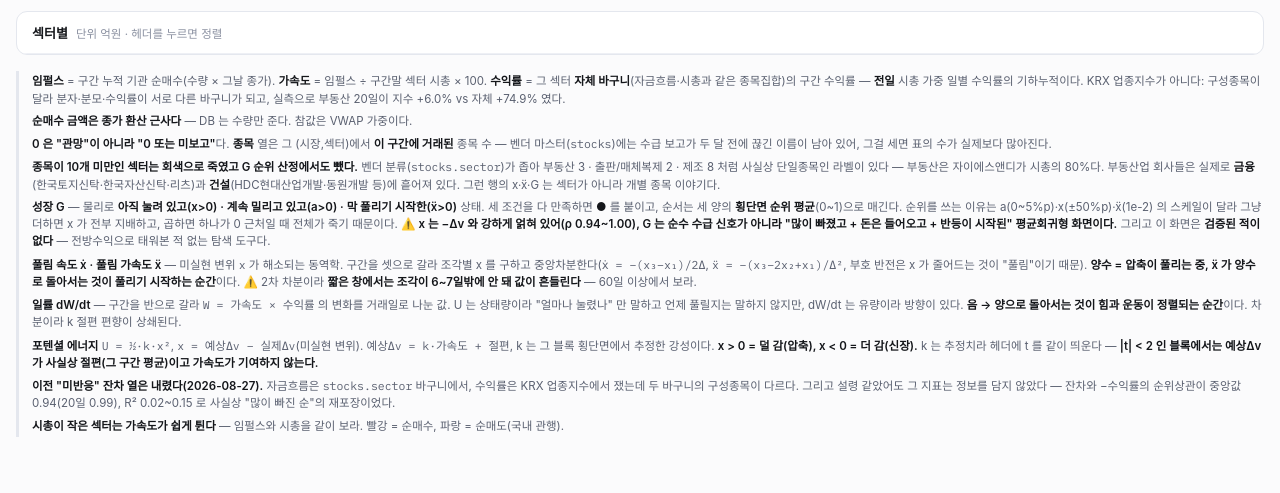
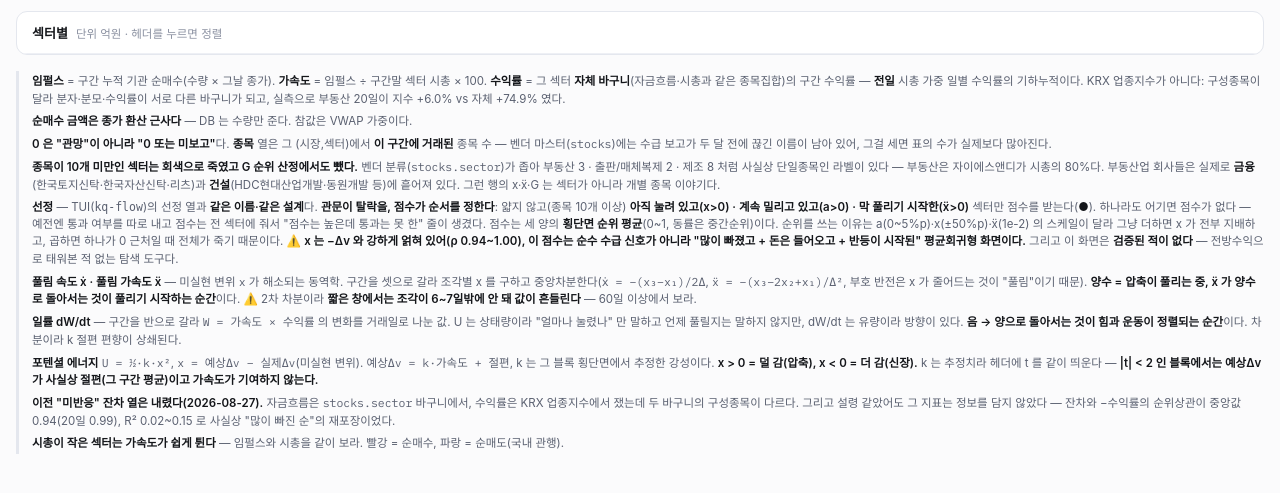
Before and after one commit to younghwan91/sector-flow, a Python web app: template scripts/templates/sector_numbers.html in a window 1280 px wide. Shown: the part 237-730 px from the top of the page. Run offline with Jinja, Linux system fonts and the light colour scheme; the template is opened without the code that fills it, so the values that code supplies are empty; some web fonts are replaced.

Commit message:
fix(report): 이름을 바꾸면서 HTML 리포트를 안 데려왔다
섹터 점수를 `G[0~1]` → `선정` 으로 바꿀 때 TUI 만 고치고
`scripts/templates/sector_numbers.html` 을 그대로 뒀다. 같은 리포트를 두 도구가
다른 이름으로 부르면, 화면에서 배운 이름으로 HTML 을 찾을 수 없다.

설명 문단도 지금 설계로 다시 썼다 — 관문이 탈락을 점수가 순서를 정한다는 것,
관문에 걸리면 점수가 없다는 것(예전엔 통과 여부를 따로 내고 점수는 전 섹터에
줘서 "점수는 높은데 통과는 못 한" 줄이 생겼다), 동률은 중간순위라는 것.

검사는 TUI 의 `SORT_COL["G"]` 를 진실 원천으로 삼아 HTML 과 대조한다 — 이름을
또 바꿔도 한쪽만 고치면 빨개진다.

```diff
--- a/scripts/templates/sector_numbers.html
+++ b/scripts/templates/sector_numbers.html
@@ -103,7 +103,7 @@ td.drv b{font-weight:500; color:var(--ink)}
     <p><b>순매수 금액은 종가 환산 근사다</b> — DB 는 수량만 준다. 참값은 VWAP 가중이다.</p>
     <p><b>0 은 "관망"이 아니라 "0 또는 미보고"</b>다. <b>종목</b> 열은 그 (시장,섹터)에서 <b>이 구간에 거래된</b> 종목 수 — 벤더 마스터(<span class="num">stocks</span>)에는 수급 보고가 두 달 전에 끊긴 이름이 남아 있어, 그걸 세면 표의 수가 실제보다 많아진다.</p>
     <p><b>종목이 10개 미만인 섹터는 회색으로 죽였고 G 순위 산정에서도 뺐다.</b> 벤더 분류(<span class="num">stocks.sector</span>)가 좁아 부동산 3 · 출판/매체복제 2 · 제조 8 처럼 사실상 단일종목인 라벨이 있다 — 부동산은 자이에스앤디가 시총의 80%다. 부동산업 회사들은 실제로 <b>금융</b>(한국토지신탁·한국자산신탁·리츠)과 <b>건설</b>(HDC현대산업개발·동원개발 등)에 흩어져 있다. 그런 행의 x·ẍ·G 는 섹터가 아니라 개별 종목 이야기다.</p>
-    <p><b>성장 G</b> — 물리로 <b>아직 눌려 있고(x&gt;0) · 계속 밀리고 있고(a&gt;0) · 막 풀리기 시작한(ẍ&gt;0)</b> 상태. 세 조건을 다 만족하면 <b class="pos">●</b> 를 붙이고, 순서는 세 양의 <b>횡단면 순위 평균</b>(0~1)으로 매긴다. 순위를 쓰는 이유는 a(0~5%p)·x(±50%p)·ẍ(1e-2) 의 스케일이 달라 그냥 더하면 x 가 전부 지배하고, 곱하면 하나가 0 근처일 때 전체가 죽기 때문이다. ⚠️ <b>x 는 −Δv 와 강하게 얽혀 있어(ρ 0.94~1.00), G 는 순수 수급 신호가 아니라 "많이 빠졌고 + 돈은 들어오고 + 반등이 시작된" 평균회귀형 화면이다.</b> 그리고 이 화면은 <b>검증된 적이 없다</b> — 전방수익으로 태워본 적 없는 탐색 도구다.</p>
+    <p><b>선정</b> — TUI(<code>kq-flow</code>)의 <code>선정</code> 열과 <b>같은 이름·같은 설계</b>다. <b>관문이 탈락을, 점수가 순서를 정한다</b>: 얇지 않고(종목 10개 이상) <b>아직 눌려 있고(x&gt;0) · 계속 밀리고 있고(a&gt;0) · 막 풀리기 시작한(ẍ&gt;0)</b> 섹터만 점수를 받는다(<b class="pos">●</b>). 하나라도 어기면 점수가 없다 — 예전엔 통과 여부를 따로 내고 점수는 전 섹터에 줘서 "점수는 높은데 통과는 못 한" 줄이 생겼다. 점수는 세 양의 <b>횡단면 순위 평균</b>(0~1, 동률은 중간순위)이다. 순위를 쓰는 이유는 a(0~5%p)·x(±50%p)·ẍ(1e-2) 의 스케일이 달라 그냥 더하면 x 가 전부 지배하고, 곱하면 하나가 0 근처일 때 전체가 죽기 때문이다. ⚠️ <b>x 는 −Δv 와 강하게 얽혀 있어(ρ 0.94~1.00), 이 점수는 순수 수급 신호가 아니라 "많이 빠졌고 + 돈은 들어오고 + 반등이 시작된" 평균회귀형 화면이다.</b> 그리고 이 화면은 <b>검증된 적이 없다</b> — 전방수익으로 태워본 적 없는 탐색 도구다.</p>
     <p><b>풀림 속도 ẋ · 풀림 가속도 ẍ</b> — 미실현 변위 <span class="num">x</span> 가 해소되는 동역학. 구간을 셋으로 갈라 조각별 x 를 구하고 중앙차분한다(<span class="num">ẋ = −(x₃−x₁)/2Δ</span>, <span class="num">ẍ = −(x₃−2x₂+x₁)/Δ²</span>, 부호 반전은 x 가 줄어드는 것이 "풀림"이기 때문). <b>양수 = 압축이 풀리는 중, ẍ 가 양수로 돌아서는 것이 풀리기 시작하는 순간</b>이다. ⚠️ 2차 차분이라 <b>짧은 창에서는 조각이 6~7일밖에 안 돼 값이 흔들린다</b> — 60일 이상에서 보라.</p>
     <p><b>일률 dW/dt</b> — 구간을 반으로 갈라 <span class="num">W = 가속도 × 수익률</span> 의 변화를 거래일로 나눈 값. U 는 상태량이라 "얼마나 눌렸나" 만 말하고 언제 풀릴지는 말하지 않지만, dW/dt 는 유량이라 방향이 있다. <b>음 → 양으로 돌아서는 것이 힘과 운동이 정렬되는 순간</b>이다. 차분이라 k 절편 편향이 상쇄된다.</p>
     <p><b>포텐셜 에너지</b> <span class="num">U = ½·k·x²</span>, <span class="num">x = 예상Δv − 실제Δv</span>(미실현 변위). <span class="num">예상Δv = k·가속도 + 절편</span>, k 는 그 블록 횡단면에서 추정한 강성이다. <b>x &gt; 0 = 덜 감(압축), x &lt; 0 = 더 감(신장).</b> k 는 추정치라 헤더에 t 를 같이 띄운다 — <b>|t| &lt; 2 인 블록에서는 예상Δv 가 사실상 절편(그 구간 평균)이고 가속도가 기여하지 않는다.</b></p>
@@ -142,7 +142,7 @@ seg("seg-mkt", MKTS.map(m=>[m,m]), ()=>mkt, v=>{mkt=v; render();});
 const COLS=[
   ["sector","섹터","l"],
   ["n_all","종목","n"],
-  ["G","성장 G","n"],
+  ["G","선정","n"],
   ["inst","기관 임펄스","n"],
   ["accel","가속도 %p","n"],
   ["ret","수익률 %","n"],
```
Also changed, not shown: tests/test_tui_flow_view.py (+18 -0 lines).
